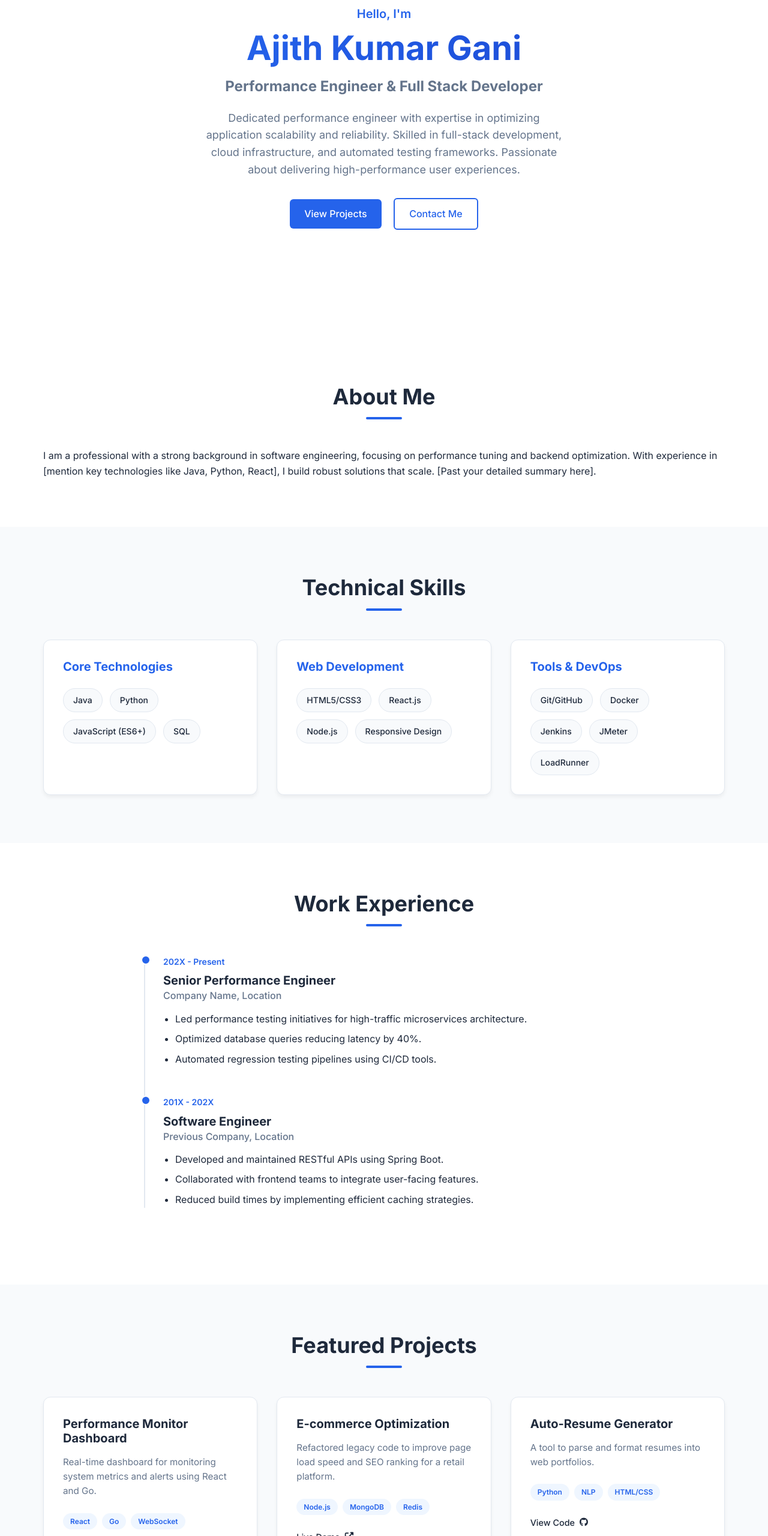
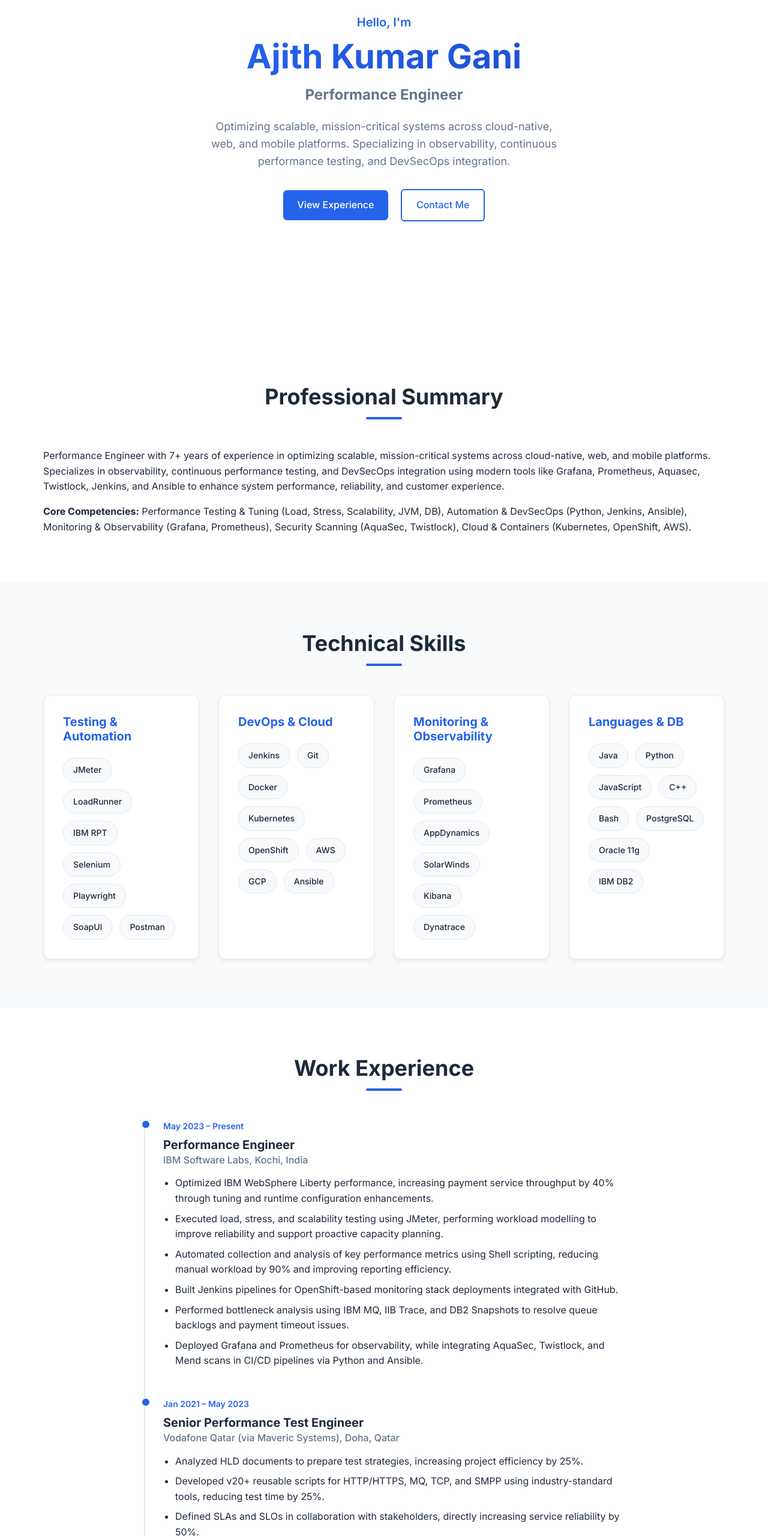
Before and after one commit to ajithkumargani/resume, a plain HTML site: page index.html in a window 1280 px wide. Shown: the part 240-2800 px from the top of the page at 60% size. Drawn offline with Linux system fonts and the light colour scheme.

Commit message:
contents

```diff
--- a/index.html
+++ b/index.html
@@ -1,10 +1,12 @@
 <!DOCTYPE html>
 <html lang="en">
+
 <head>
     <meta charset="UTF-8">
     <meta name="viewport" content="width=device-width, initial-scale=1.0">
-    <title>Ajith Kumar Gani - Professional View</title>
-    <meta name="description" content="Resume and Professional Portfolio of Ajith Kumar Gani">
+    <title>Ajith Kumar Gani - Performance Engineer</title>
+    <meta name="description"
+        content="Resume of Ajith Kumar Gani - Performance Engineer specializing in observability, continuous performance testing, and DevSecOps.">
     <link rel="stylesheet" href="css/styles.css">
     <link rel="preconnect" href="https://fonts.googleapis.com">
     <link rel="preconnect" href="https://fonts.gstatic.com" crossorigin>
@@ -12,6 +14,7 @@
     <!-- Font Awesome for Icons -->
     <link rel="stylesheet" href="https://cdnjs.cloudflare.com/ajax/libs/font-awesome/6.4.0/css/all.min.css">
 </head>
+
 <body>
     <!-- Navigation -->
     <nav class="navbar">
@@ -24,8 +27,8 @@
                 <li><a href="#about">About</a></li>
                 <li><a href="#skills">Skills</a></li>
                 <li><a href="#experience">Experience</a></li>
-                <li><a href="#projects">Projects</a></li>
                 <li><a href="#education">Education</a></li>
+                <li><a href="#awards">Awards</a></li>
                 <li><a href="#contact">Contact</a></li>
                 <li><a href="resume.pdf" class="btn-primary" target="_blank">Download Resume</a></li>
             </ul>
@@ -38,16 +41,13 @@
             <div class="hero-content">
                 <p class="greeting">Hello, I'm</p>
                 <h1 class="name">Ajith Kumar Gani</h1>
-                <!-- REPLACE: Update tagline with your specific role -->
-                <h2 class="title">Performance Engineer & Full Stack Developer</h2>
-                <!-- REPLACE: Update summary with your resume summary -->
+                <h2 class="title">Performance Engineer</h2>
                 <p class="bio">
-                    Dedicated performance engineer with expertise in optimizing application scalability and reliability.
-                    Skilled in full-stack development, cloud infrastructure, and automated testing frameworks.
-                    Passionate about delivering high-performance user experiences.
+                    Optimizing scalable, mission-critical systems across cloud-native, web, and mobile platforms.
+                    Specializing in observability, continuous performance testing, and DevSecOps integration.
                 </p>
                 <div class="hero-actions">
-                    <a href="#projects" class="btn-primary">View Projects</a>
+                    <a href="#experience" class="btn-primary">View Experience</a>
                     <a href="#contact" class="btn-outline">Contact Me</a>
                 </div>
             </div>
@@ -58,13 +58,20 @@
         <!-- About / Summary Section -->
         <section id="about" class="section">
             <div class="container">
-                <h2 class="section-title">About Me</h2>
+                <h2 class="section-title">Professional Summary</h2>
                 <div class="about-content">
-                    <!-- REPLACE: Add more detailed bio or copy from 'Summary' section of resume -->
                     <p>
-                        I am a professional with a strong background in software engineering, focusing on performance tuning and backend optimization.
-                        With experience in [mention key technologies like Java, Python, React], I build robust solutions that scale.
-                        [Past your detailed summary here].
+                        Performance Engineer with 7+ years of experience in optimizing scalable, mission-critical
+                        systems across cloud-native, web, and mobile platforms.
+                        Specializes in observability, continuous performance testing, and DevSecOps integration using
+                        modern tools like Grafana, Prometheus, Aquasec, Twistlock, Jenkins, and Ansible to enhance
+                        system performance, reliability, and customer experience.
+                    </p>
+                    <p style="margin-top: 1rem;">
+                        <strong>Core Competencies:</strong> Performance Testing & Tuning (Load, Stress, Scalability,
+                        JVM, DB), Automation & DevSecOps (Python, Jenkins, Ansible),
+                        Monitoring & Observability (Grafana, Prometheus), Security Scanning (AquaSec, Twistlock), Cloud
+                        & Containers (Kubernetes, OpenShift, AWS).
                     </p>
                 </div>
             </div>
@@ -75,36 +82,53 @@
             <div class="container">
                 <h2 class="section-title">Technical Skills</h2>
                 <div class="skills-grid">
-                    <!-- Category 1 -->
                     <div class="skill-category">
-                        <h3>Core Technologies</h3>
+                        <h3>Testing & Automation</h3>
                         <div class="skill-tags">
-                            <!-- REPLACE: Update skills based on your resume -->
+                            <span>JMeter</span>
+                            <span>LoadRunner</span>
+                            <span>IBM RPT</span>
+                            <span>Selenium</span>
+                            <span>Playwright</span>
+                            <span>SoapUI</span>
+                            <span>Postman</span>
+                        </div>
+                    </div>
+                    <div class="skill-category">
+                        <h3>DevOps & Cloud</h3>
+                        <div class="skill-tags">
+                            <span>Jenkins</span>
+                            <span>Git</span>
+                            <span>Docker</span>
+                            <span>Kubernetes</span>
+                            <span>OpenShift</span>
+                            <span>AWS</span>
+                            <span>GCP</span>
+                            <span>Ansible</span>
+                        </div>
+                    </div>
+                    <div class="skill-category">
+                        <h3>Monitoring & Observability</h3>
+                        <div class="skill-tags">
+                            <span>Grafana</span>
+                            <span>Prometheus</span>
+                            <span>AppDynamics</span>
+                            <span>SolarWinds</span>
+                            <span>Kibana</span>
+                            <span>Dynatrace</span>
+                        </div>
+                    </div>
+                    <div class="skill-category">
+                        <h3>Languages & DB</h3>
+                        <div class="skill-tags">
                             <span>Java</span>
                             <span>Python</span>
-                            <span>JavaScript (ES6+)</span>
-                            <span>SQL</span>
-                        </div>
-                    </div>
-                    <!-- Category 2 -->
-                    <div class="skill-category">
-                        <h3>Web Development</h3>
-                        <div class="skill-tags">
-                            <span>HTML5/CSS3</span>
-                            <span>React.js</span>
-                            <span>Node.js</span>
-                            <span>Responsive Design</span>
-                        </div>
-                    </div>
-                    <!-- Category 3 -->
-                    <div class="skill-category">
-                        <h3>Tools & DevOps</h3>
-                        <div class="skill-tags">
-                            <span>Git/GitHub</span>
-                            <span>Docker</span>
-                            <span>Jenkins</span>
-                            <span>JMeter</span>
-                            <span>LoadRunner</span>
+                            <span>JavaScript</span>
+                            <span>C++</span>
+                            <span>Bash</span>
+                            <span>PostgreSQL</span>
+                            <span>Oracle 11g</span>
+                            <span>IBM DB2</span>
                         </div>
                     </div>
                 </div>
@@ -116,30 +140,83 @@
             <div class="container">
                 <h2 class="section-title">Work Experience</h2>
                 <div class="timeline">
-                    <!-- Experience Item 1 -->
+                    <!-- IBM -->
                     <div class="timeline-item">
-                        <div class="timeline-date">202X - Present</div>
+                        <div class="timeline-date">May 2023 – Present</div>
                         <div class="timeline-content">
-                            <h3>Senior Performance Engineer</h3>
-                            <h4>Company Name, Location</h4>
+                            <h3>Performance Engineer</h3>
+                            <h4>IBM Software Labs, Kochi, India</h4>
                             <ul>
-                                <!-- REPLACE: Bullet points from resume -->
-                                <li>Led performance testing initiatives for high-traffic microservices architecture.</li>
-                                <li>Optimized database queries reducing latency by 40%.</li>
-                                <li>Automated regression testing pipelines using CI/CD tools.</li>
+                                <li>Optimized IBM WebSphere Liberty performance, increasing payment service throughput
+                                    by 40% through tuning and runtime configuration enhancements.</li>
+                                <li>Executed load, stress, and scalability testing using JMeter, performing workload
+                                    modelling to improve reliability and support proactive capacity planning.</li>
+                                <li>Automated collection and analysis of key performance metrics using Shell scripting,
+                                    reducing manual workload by 90% and improving reporting efficiency.</li>
+                                <li>Built Jenkins pipelines for OpenShift-based monitoring stack deployments integrated
+                                    with GitHub.</li>
+                                <li>Performed bottleneck analysis using IBM MQ, IIB Trace, and DB2 Snapshots to resolve
+                                    queue backlogs and payment timeout issues.</li>
+                                <li>Deployed Grafana and Prometheus for observability, while integrating AquaSec,
+                                    Twistlock, and Mend scans in CI/CD pipelines via Python and Ansible.</li>
                             </ul>
                         </div>
                     </div>
-                    <!-- Experience Item 2 -->
+                    <!-- Vodafone Qatar -->
                     <div class="timeline-item">
-                        <div class="timeline-date">201X - 202X</div>
+                        <div class="timeline-date">Jan 2021 – May 2023</div>
                         <div class="timeline-content">
-                            <h3>Software Engineer</h3>
-                            <h4>Previous Company, Location</h4>
+                            <h3>Senior Performance Test Engineer</h3>
+                            <h4>Vodafone Qatar (via Maveric Systems), Doha, Qatar</h4>
                             <ul>
-                                <li>Developed and maintained RESTful APIs using Spring Boot.</li>
-                                <li>Collaborated with frontend teams to integrate user-facing features.</li>
-                                <li>Reduced build times by implementing efficient caching strategies.</li>
+                                <li>Analyzed HLD documents to prepare test strategies, increasing project efficiency by
+                                    25%.</li>
+                                <li>Developed v20+ reusable scripts for HTTP/HTTPS, MQ, TCP, and SMPP using
+                                    industry-standard tools, reducing test time by 25%.</li>
+                                <li>Defined SLAs and SLOs in collaboration with stakeholders, directly increasing
+                                    service reliability by 50%.</li>
+                                <li>Handled client-side encryption via JWT in test scripts and built a Java-based
+                                    simulator for production-quality validation.</li>
+                                <li>Monitored JVM heap memory and garbage collection on WebLogic with VisualVM and APM
+                                    tools.</li>
+                                <li>Deployed and maintained monitoring stack (Telegraf, InfluxDB, Grafana), boosting
+                                    issue detection by 50%.</li>
+                            </ul>
+                        </div>
+                    </div>
+                    <!-- Gulf Payments -->
+                    <div class="timeline-item">
+                        <div class="timeline-date">Jan 2020 – Jan 2021</div>
+                        <div class="timeline-content">
+                            <h3>Senior Test Engineer</h3>
+                            <h4>Gulf Payments Company (via Maveric Systems), Riyadh, SA</h4>
+                            <ul>
+                                <li>Led performance test practice for Central and Commercial banks across the GCC
+                                    region.</li>
+                                <li>Gathered non-functional requirements through stakeholder questionnaires to prepare
+                                    customized performance test strategies.</li>
+                                <li>Managed defect lifecycles, participating in CR, defect triage, and release review
+                                    meetings.</li>
+                                <li>Developed JMeter scripts for load testing, created stubs for external modules, and
+                                    implemented client-side encryption for PKI environment.</li>
+                                <li>Resolved a software configuration bottleneck, reducing payment completion time from
+                                    30 minutes to 10 seconds (99% improvement).</li>
+                            </ul>
+                        </div>
+                    </div>
+                    <!-- ANB Invest -->
+                    <div class="timeline-item">
+                        <div class="timeline-date">Sep 2018 – Dec 2019</div>
+                        <div class="timeline-content">
+                            <h3>Performance Test Engineer / Intern</h3>
+                            <h4>ANB Invest / Maveric Systems, Riyadh/Chennai</h4>
+                            <ul>
+                                <li>Analysed non-functional requirements and developed IBM RPT scripts for testing the
+                                    trade portal website.</li>
+                                <li>Developed comprehensive workload models and reusable assets for middleware log
+                                    analysis.</li>
+                                <li>Completed an Executive Postgraduate Programme at Maveric Systems involved
+                                    integrating Software Testing, Performance Engineering, and Automation.</li>
                             </ul>
                         </div>
                     </div>
@@ -147,68 +224,52 @@
             </div>
         </section>
 
-        <!-- Projects Section -->
-        <section id="projects" class="section bg-light">
+        <!-- Education Section -->
+        <section id="education" class="section bg-light">
             <div class="container">
-                <h2 class="section-title">Featured Projects</h2>
-                <div class="projects-grid">
-                    <!-- Project 1 -->
-                    <article class="project-card">
-                        <div class="project-content">
-                            <h3>Performance Monitor Dashboard</h3>
-                            <p>Real-time dashboard for monitoring system metrics and alerts using React and Go.</p>
-                            <div class="project-tags">
-                                <span>React</span>
-                                <span>Go</span>
-                                <span>WebSocket</span>
-                            </div>
-                            <a href="#" class="project-link">View Code <i class="fab fa-github"></i></a>
-                        </div>
-                    </article>
-                    <!-- Project 2 -->
-                    <article class="project-card">
-                        <div class="project-content">
-                            <h3>E-commerce Optimization</h3>
-                            <p>Refactored legacy code to improve page load speed and SEO ranking for a retail platform.</p>
-                            <div class="project-tags">
-                                <span>Node.js</span>
-                                <span>MongoDB</span>
-                                <span>Redis</span>
-                            </div>
-                            <a href="#" class="project-link">Live Demo <i class="fas fa-external-link-alt"></i></a>
-                        </div>
-                    </article>
-                     <!-- Project 3 -->
-                     <article class="project-card">
-                        <div class="project-content">
-                            <h3>Auto-Resume Generator</h3>
-                            <p>A tool to parse and format resumes into web portfolios.</p>
-                            <div class="project-tags">
-                                <span>Python</span>
-                                <span>NLP</span>
-                                <span>HTML/CSS</span>
-                            </div>
-                            <a href="#" class="project-link">View Code <i class="fab fa-github"></i></a>
-                        </div>
-                    </article>
+                <h2 class="section-title">Education</h2>
+                <div class="education-grid">
+                    <div class="education-card">
+                        <h3>Advanced Certification Programme, AI and Machine Learning</h3>
+                        <p class="school">E&ICT Academy, IIT Guwahati (03/2025 – 02/2026 Expected)</p>
+                        <p>Dual Specialization: Cloud Computing and Cybersecurity</p>
+                    </div>
+                    <div class="education-card">
+                        <h3>Executive Post Graduate Programme, Financial Services and IT Assurance</h3>
+                        <p class="school">Loyola Institute of Business Administration, Chennai (09/2018 – 09/2020)</p>
+                        <p>CGPA: 7.62/9</p>
+                    </div>
+                    <div class="education-card">
+                        <h3>Bachelor of Engineering, Electronics and Communication</h3>
+                        <p class="school">Anna University, Chennai (08/2014 – 05/2018)</p>
+                        <p>CGPA: 8.24/10</p>
+                    </div>
                 </div>
             </div>
         </section>
 
-        <!-- Education Section -->
-        <section id="education" class="section">
+        <!-- Awards & Leadership Section -->
+        <section id="awards" class="section">
             <div class="container">
-                <h2 class="section-title">Education</h2>
-                <div class="education-grid">
-                    <!-- Degree 1 -->
-                    <div class="education-card">
-                        <h3>Master of Computer Science (Example)</h3>
-                        <p class="school">University Name, Year</p>
+                <h2 class="section-title">Awards & Leadership</h2>
+                <div class="skills-grid">
+                    <div class="skill-category">
+                        <h3>Certifications & Awards</h3>
+                        <ul style="list-style-position: inside; margin-top: 1rem;">
+                            <li>Certificate of Competency: Building LLM Applications with Prompt Engineering</li>
+                            <li>'Spectrum Hall of Fame': For techno-functional excellence</li>
+                            <li>'STAR' Awards: For Communication, Responsiveness, and Technical expertise</li>
+                            <li>IBM Certified Agile Explorer & Design Thinking Practitioner</li>
+                            <li>Coursera: Migrating to Google Cloud</li>
+                        </ul>
                     </div>
-                    <!-- Degree 2 -->
-                    <div class="education-card">
-                        <h3>Bachelor of Technology in IT</h3>
-                        <p class="school">University Name, Year</p>
+                    <div class="skill-category">
+                        <h3>Leadership</h3>
+                        <ul style="list-style-position: inside; margin-top: 1rem;">
+                            <li>Mentored a team of 4 engineers, enhancing their technical and domain skills.</li>
+                            <li>Scrum Master for IBM Developer Jumpstart Program, leading a 10-member team.</li>
+                            <li>Led group projects as Class Representative during postgraduate studies.</li>
+                        </ul>
                     </div>
                 </div>
             </div>
@@ -219,11 +280,12 @@
     <footer id="contact" class="footer">
         <div class="container">
             <h2>Get In Touch</h2>
-            <p>I'm currently open to new opportunities. Feel free to reach out!</p>
+            <p>Ready to optimize your systems? Let's connect.</p>
             <div class="social-links">
-                <a href="mailto:email@example.com" aria-label="Email"><i class="fas fa-envelope"></i></a>
-                <a href="https://linkedin.com/in/username" target="_blank" aria-label="LinkedIn"><i class="fab fa-linkedin"></i></a>
-                <a href="https://github.com/username" target="_blank" aria-label="GitHub"><i class="fab fa-github"></i></a>
+                <a href="mailto:ajithkumargani@gmail.com" aria-label="Email"><i class="fas fa-envelope"></i></a>
+                <a href="https://www.linkedin.com/in/ajith-kumar-gani" target="_blank" aria-label="LinkedIn"><i
+                        class="fab fa-linkedin"></i></a>
+                <a href="tel:+918189864026" aria-label="Phone"><i class="fas fa-phone"></i></a>
             </div>
             <p class="copyright">&copy; 2026 Ajith Kumar Gani. All rights reserved.</p>
         </div>
@@ -231,4 +293,5 @@
 
     <script src="js/script.js"></script>
 </body>
+
 </html>
```
Also changed, not shown: resume_text_raw.txt (added).
